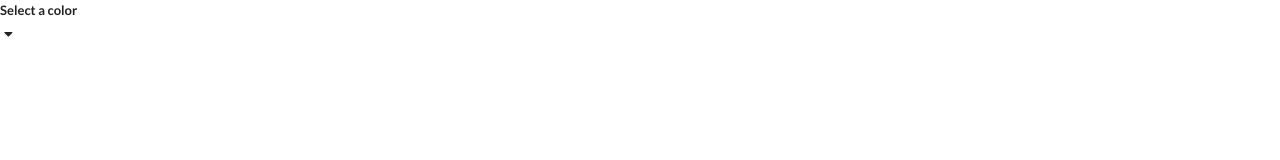
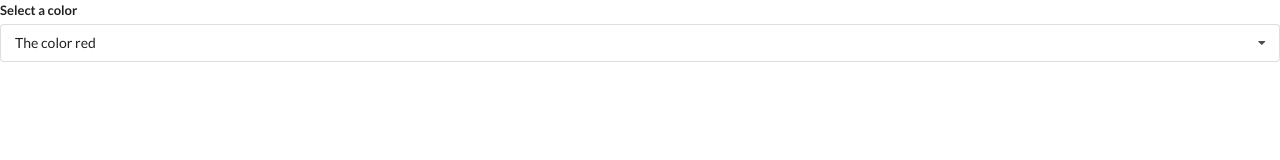
Before and after one commit to iandreff/react-widgets, a React (Create React App) app: page / in a window 1280 px wide. Shown: the top 160 px of the page. Built offline with nearby package versions, Linux system fonts and the light colour scheme.

Commit message:
Fixed some problems with the dropdown list

```diff
--- a/src/App.js
+++ b/src/App.js
@@ -1,4 +1,4 @@
-import React from 'react';
+import React, {useState} from 'react';
  /*import Accordion from './Component/Accordion'; */
 // import Search from './Component/Search';
 import Dropdown from "./Component/DropDown";
@@ -34,9 +34,14 @@
 ];
 
 export default function App() {
+  const [selected, setSelected] = useState(options[0]);
+
   return (
     <div className="App">
-      <Dropdown  options={options}/>
+      <Dropdown
+        selected={selected}
+        onSelectedChange={setSelected}
+        options={options}/>
     </div>
   );
 }
--- a/src/Component/DropDown.jsx
+++ b/src/Component/DropDown.jsx
@@ -1,28 +1,46 @@
-import React from 'react';
+import React, {useState, useEffect, useRef} from 'react';
 
+const DropDown = ({options, selected, onSelectedChange}) => {
+    const [open, setOpen] = useState(false);
+    const ref = useRef();
 
+    useEffect(()=>{
+        document.body.addEventListener('click', (event)=>{
+            if (ref.current.contains(event.target)) {
+                return;
+            }
+        setOpen(false);
+    });
+    },[]);
 
-
-
-const DropDown = ({options}) => {
     const renderedOptions = options.map(opt => {
+        if (opt.value === selected.value) {
+            return null;
+        }
 
         return(
-            <div key={opt.value} className="item">
+            <div key={opt.value}
+                className="item"
+                onClick={() => {
+                    onSelectedChange(opt)}}>
                 {opt.label}
             </div>
         );
 
     });
     return (
-        <div className='ui form'>
+        <div ref={ref} className='ui form'>
             <div className='field'>
                 <label className="label">Select a color</label>
-                <div className="visible active">
+                <div
+                    onClick={()=>{
+                        setOpen(!open)}}
+                    className={`ui selection dropdown ${open?'visible active':''}`}
+                >
                     <i className="dropdown icon"></i>
-                    <div className="text"></div>
-                    <div className="menu visible transition">
-
+                    <div className="text">{selected.label}</div>
+                    <div className={`menu ${open?'visible transition':''}`}>
+                        {renderedOptions}
                     </div>
                 </div>
             </div>
```
